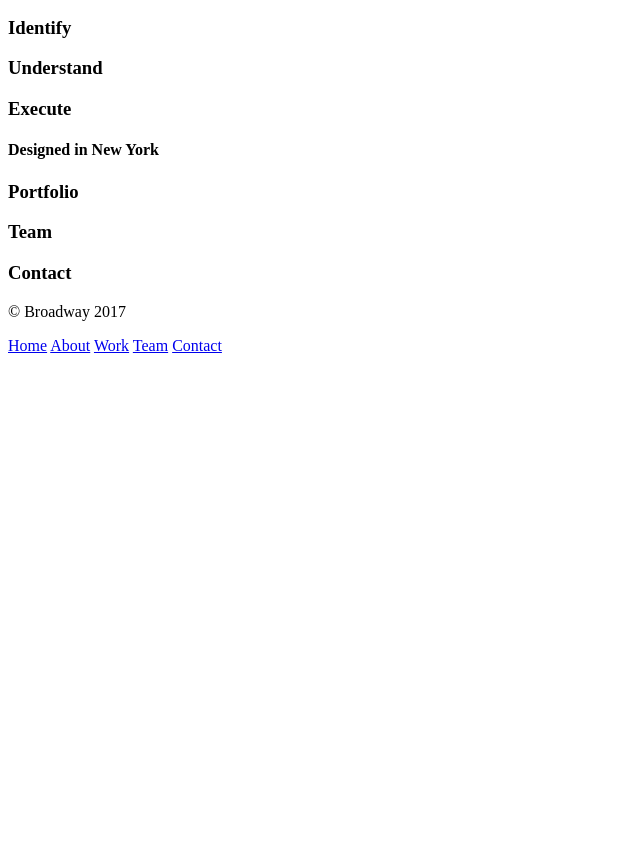
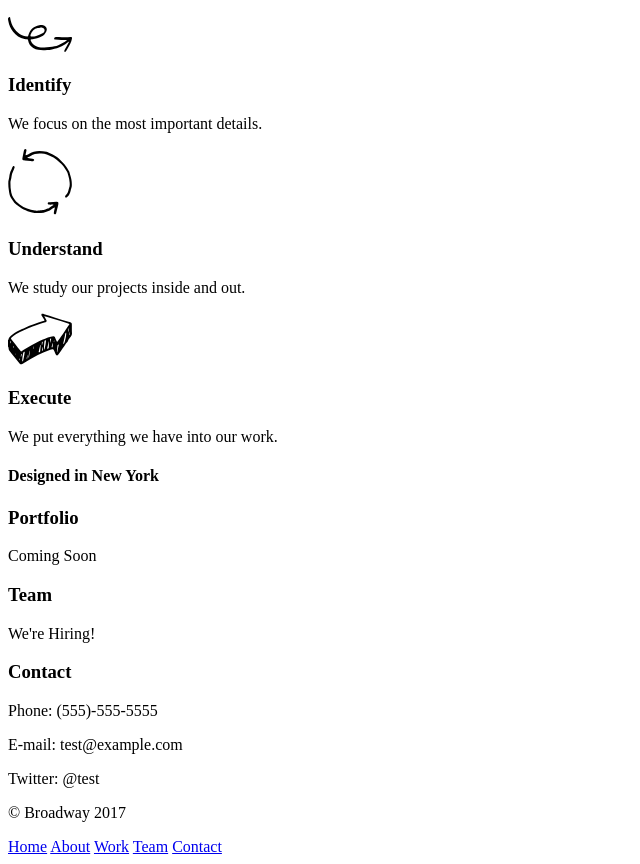
Before and after one commit to bockdigital/broadway, a plain HTML site: page index.html in a window 1280 px wide. Shown: the part 256-1120 px from the top of the page, without its empty margins (0-640 px from the left). Before the commit the page ends 800 px from the top, so only its background shows below. Drawn offline with Linux system fonts and the light colour scheme.

Commit message:
add paragraphs and icons

```diff
--- a/index.html
+++ b/index.html
@@ -23,23 +23,34 @@
       <h2>Our Process</h2>
     </div>
     <div id="identify">
+      <img src="./resources/images/identify.svg" alt="identify icon">
       <h3>Identify</h3>
+        <p>We focus on the most important details.</p>
     </div>
     <div id="understand">
+      <img src="./resources/images/understand.svg" alt="understand icon">
       <h3>Understand</h3>
+        <p>We study our projects inside and out.</p>
     </div>
     <div id="execute">
+      <img src="./resources/images/execute.svg" alt="execute icon">
       <h3>Execute</h3>
+        <p>We put everything we have into our work.</p>
     </div>
       <h4>Designed in New York</h4>
     <div id="portfolio">
       <h3>Portfolio</h3>
+        <p>Coming Soon</p>
     </div>
     <div id="team">
       <h3>Team</h3>
+        <p>We're Hiring!</p>
     </div>
     <div id="contact">
       <h3>Contact</h3>
+        <p>Phone: (555)-555-5555</p>
+        <p>E-mail: test@example.com</p>
+        <p>Twitter: @test</p>
     </div>
     <div class="footer">
       <p>© Broadway 2017</p>
```
